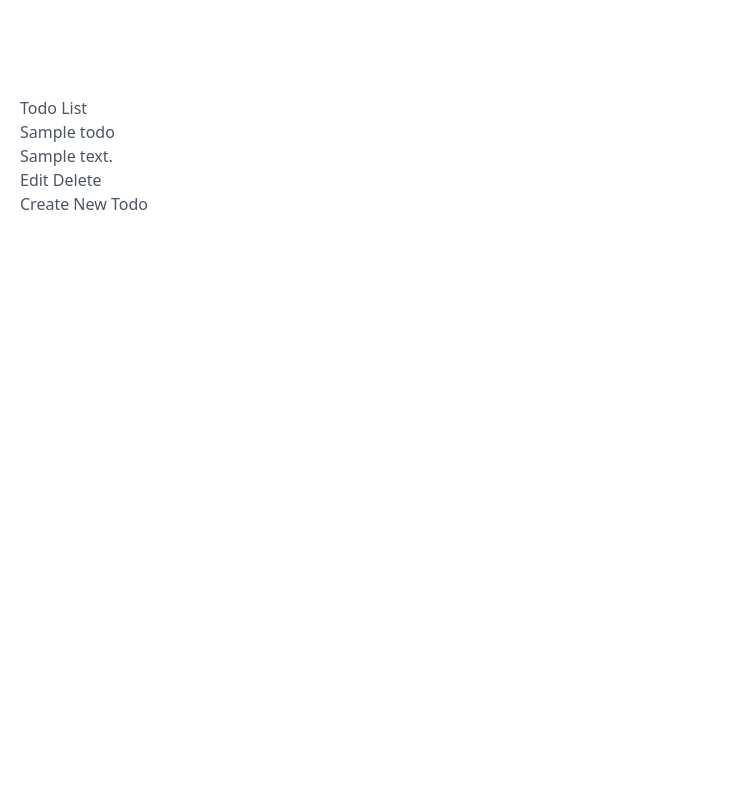
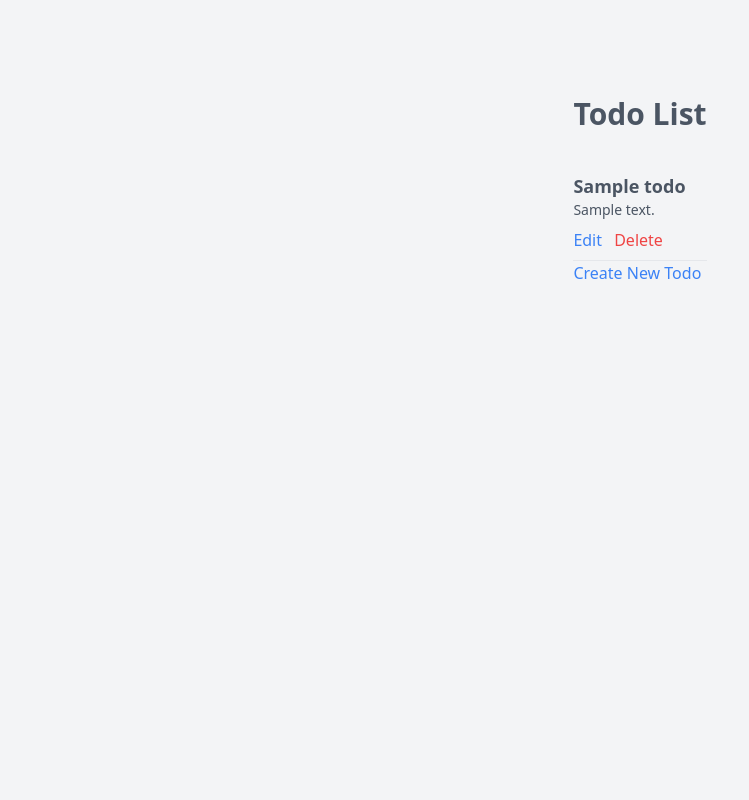
Before and after one commit to w3bdesign/flask-todo, a Flask app: page / in a window 1280 px wide. Shown: the whole page, without its empty margins (0-749 px from the left). Run offline with Flask 2, Linux system fonts and the light colour scheme; a database or web service that is not in the repository returns one stand-in record (values such as "Sample title"); data that the repository does not hold is empty.

Commit message:
Tailwind styling

```diff
--- a/package.json
+++ b/package.json
@@ -2,7 +2,6 @@
   "dependencies": {
     "tailwindcss": "^3.2.7"
   },
-
   "scripts": {
     "create-css": "npx tailwindcss -i ./static/src/input.css -o ./static/css/main.css --watch"
   }
--- a/static/css/main.css
+++ b/static/css/main.css
@@ -556,17 +556,122 @@ video {
   margin-right: auto;
 }
 
+.mb-10 {
+  margin-bottom: 2.5rem;
+}
+
+.mr-2 {
+  margin-right: 0.5rem;
+}
+
+.mt-2 {
+  margin-top: 0.5rem;
+}
+
+.mt-4 {
+  margin-top: 1rem;
+}
+
+.flex {
+  display: flex;
+}
+
+.h-full {
+  height: 100%;
+}
+
+.flex-grow {
+  flex-grow: 1;
+}
+
+.flex-col {
+  flex-direction: column;
+}
+
+.items-center {
+  align-items: center;
+}
+
+.justify-center {
+  justify-content: center;
+}
+
+.space-y-5 > :not([hidden]) ~ :not([hidden]) {
+  --tw-space-y-reverse: 0;
+  margin-top: calc(1.25rem * calc(1 - var(--tw-space-y-reverse)));
+  margin-bottom: calc(1.25rem * var(--tw-space-y-reverse));
+}
+
+.border-b {
+  border-bottom-width: 1px;
+}
+
+.bg-gray-100 {
+  --tw-bg-opacity: 1;
+  background-color: rgb(243 244 246 / var(--tw-bg-opacity));
+}
+
 .px-5 {
   padding-left: 1.25rem;
   padding-right: 1.25rem;
 }
 
-.py-24 {
-  padding-top: 6rem;
-  padding-bottom: 6rem;
+.py-10 {
+  padding-top: 2.5rem;
+  padding-bottom: 2.5rem;
+}
+
+.pb-2 {
+  padding-bottom: 0.5rem;
+}
+
+.text-3xl {
+  font-size: 1.875rem;
+  line-height: 2.25rem;
+}
+
+.text-lg {
+  font-size: 1.125rem;
+  line-height: 1.75rem;
+}
+
+.text-sm {
+  font-size: 0.875rem;
+  line-height: 1.25rem;
+}
+
+.font-bold {
+  font-weight: 700;
+}
+
+.text-blue-500 {
+  --tw-text-opacity: 1;
+  color: rgb(59 130 246 / var(--tw-text-opacity));
 }
 
 .text-gray-600 {
   --tw-text-opacity: 1;
   color: rgb(75 85 99 / var(--tw-text-opacity));
 }
+
+.text-red-500 {
+  --tw-text-opacity: 1;
+  color: rgb(239 68 68 / var(--tw-text-opacity));
+}
+
+.hover\:text-blue-600:hover {
+  --tw-text-opacity: 1;
+  color: rgb(37 99 235 / var(--tw-text-opacity));
+}
+
+.hover\:text-red-600:hover {
+  --tw-text-opacity: 1;
+  color: rgb(220 38 38 / var(--tw-text-opacity));
+}
+
+@media (min-width: 640px) {
+  .sm\:py-24 {
+    padding-top: 6rem;
+    padding-bottom: 6rem;
+  }
+}
--- a/templates/index.html
+++ b/templates/index.html
@@ -1,5 +1,5 @@
 <!DOCTYPE html>
-<html>
+<html class="h-full">
   <head>
     <title>Todo App</title>
     <link
@@ -7,22 +7,36 @@
       rel="stylesheet"
     />
   </head>
-  <body>
-    <section class="text-gray-600 body-font">
-      <div class="container px-5 py-24 mx-auto">
-        <h1>Todo List</h1>
 
-        <ul>
+  <body class="flex flex-col h-full justify-center items-center bg-gray-100">
+    <section class="text-gray-600 body-font flex-grow">
+      <div class="container mx-auto px-5 py-10 sm:py-24">
+        <h1 class="text-3xl font-bold mb-10">Todo List</h1>
+
+        <ul class="space-y-5">
           {% for todo in todos %}
-          <li>
-            <h3>{{ todo.title }}</h3>
-            <p>{{ todo.description }}</p>
-            <a href="/edit/{{ todo.id }}">Edit</a>
-            <a href="/delete/{{ todo.id }}">Delete</a>
+          <li class="border-b pb-2">
+            <h3 class="text-lg font-bold">{{ todo.title }}</h3>
+            <p class="text-sm">{{ todo.description }}</p>
+            <div class="mt-2">
+              <a
+                href="/edit/{{ todo.id }}"
+                class="text-blue-500 mr-2 hover:text-blue-600"
+                >Edit</a
+              >
+              <a
+                href="/delete/{{ todo.id }}"
+                class="text-red-500 hover:text-red-600"
+                >Delete</a
+              >
+            </div>
           </li>
           {% endfor %}
         </ul>
-        <a href="/create">Create New Todo</a>
+
+        <a href="/create" class="text-blue-500 mt-4 hover:text-blue-600"
+          >Create New Todo</a
+        >
       </div>
     </section>
   </body>
```
